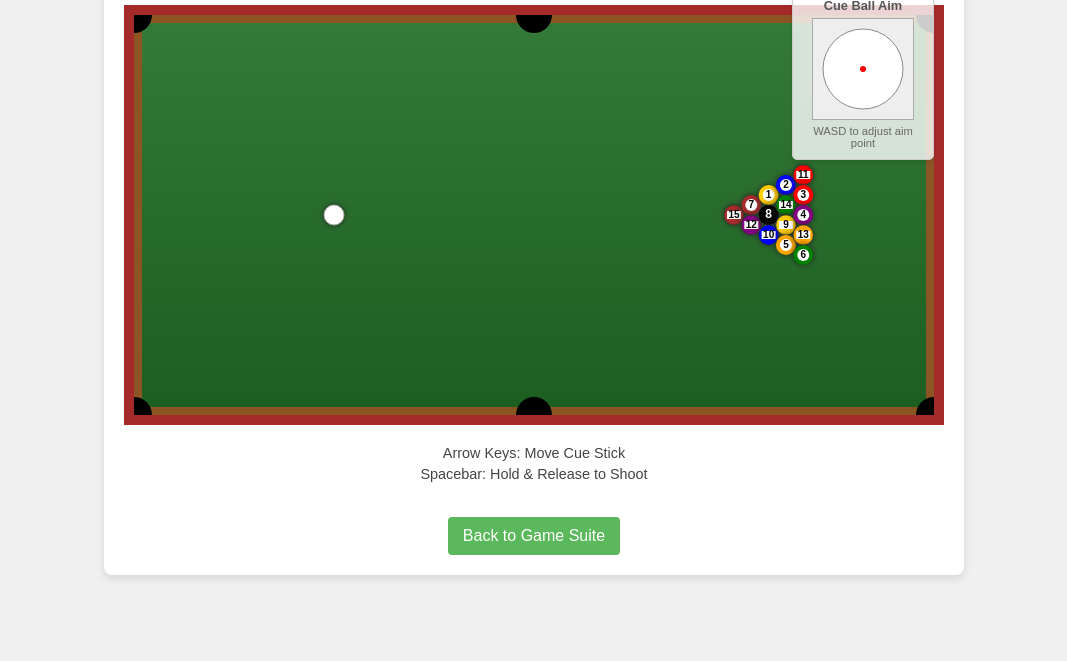
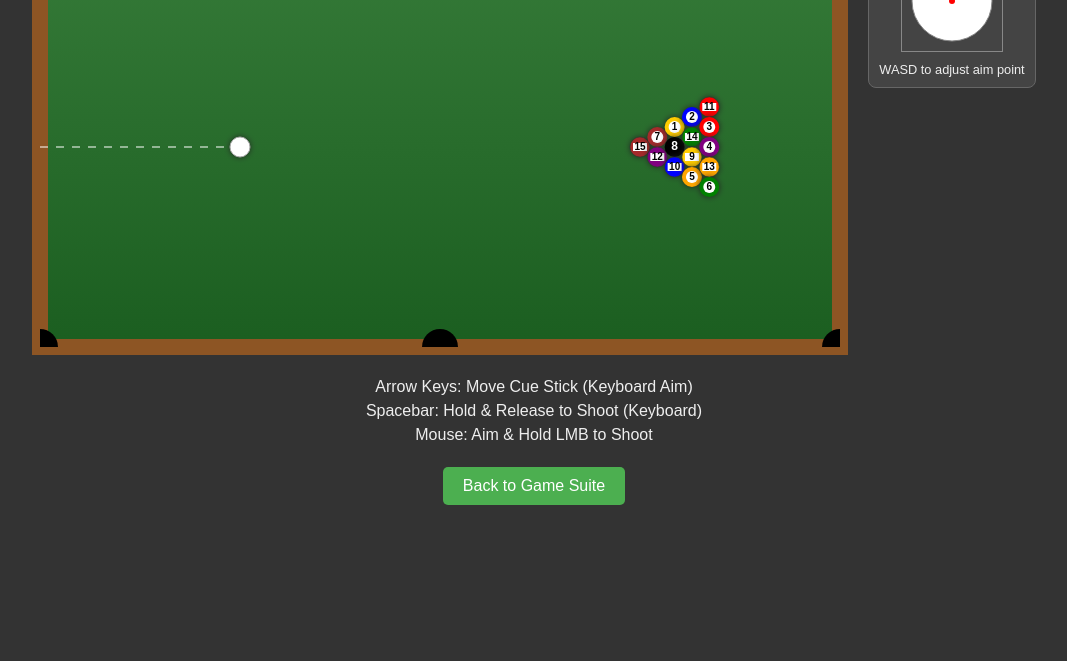
Before and after one commit to llkj11/KJGameSuite, a website: page games/pool_xl/index.html in a window 1280 px wide. Shown: the part 159-820 px from the top of the page, without its empty margins (106-1173 px from the left). Drawn offline with nearby package versions, Linux system fonts and the light colour scheme.

Commit message:
Added guide line for the pool stick while shooting; moved aim indicator outside of the bounds of the pool table; made background less of an eyesore

```diff
--- a/games/pool_xl/index.html
+++ b/games/pool_xl/index.html
@@ -5,23 +5,26 @@
     <meta name="viewport" content="width=device-width, initial-scale=1.0">
     <title>Pool XL</title>
     <link rel="stylesheet" href="style.css">
-    <script src="https://cdnjs.cloudflare.com/ajax/libs/matter-js/0.19.0/matter.min.js"></script>
 </head>
 <body>
+    <h1>Pool XL</h1>
     <div class="game-container">
-        <h1>Pool XL</h1>
         <canvas id="poolTable" width="800" height="400"></canvas>
-        <div id="ballIndicator" class="indicator-window">
-             <h2>Cue Ball Aim</h2>
-             <canvas id="indicatorCanvas" width="100" height="100"></canvas>
-             <p>WASD to adjust aim point</p>
+        <div class="aim-indicator-container">
+            <canvas id="indicatorCanvas" width="100" height="100"></canvas>
+            <p>WASD to adjust aim point</p>
         </div>
-         <div class="controls-info">
-             <p>Arrow Keys: Move Cue Stick</p>
-             <p>Spacebar: Hold & Release to Shoot</p>
-         </div>
-        <a href="../../index.html">Back to Game Suite</a>
     </div>
+
+    <div class="instructions">
+        Arrow Keys: Move Cue Stick (Keyboard Aim)<br>
+        Spacebar: Hold & Release to Shoot (Keyboard)<br>
+        Mouse: Aim & Hold LMB to Shoot
+    </div>
+
+    <button onclick="window.location.href='../../index.html'">Back to Game Suite</button>
+
+    <script src="https://cdnjs.cloudflare.com/ajax/libs/matter-js/0.19.0/matter.min.js"></script>
     <script src="script.js"></script>
 </body>
 </html>
--- a/games/pool_xl/script.js
+++ b/games/pool_xl/script.js
@@ -457,8 +457,25 @@ function drawPowerBar() {
 }
 
 function drawGuideLine() {
-     // TODO: Reimplement if needed, potentially using raycasting
-     console.log("Placeholder: drawGuideLine might need raycasting");
+     // Draw a guide line from cue ball in the shooting direction
+     if (!cueBallBody || !cueStick.visible) return;
+
+     const start = cueBallBody.position;
+     // Angle is AWAY from mouse, matching shoot direction
+     const angle = cueStick.angle + Math.PI;
+
+     ctx.save();
+     ctx.beginPath();
+     ctx.setLineDash([8, 8]); // Dashed line style
+     ctx.strokeStyle = 'rgba(255, 255, 255, 0.5)'; // Semi-transparent white
+     ctx.lineWidth = 2;
+     ctx.moveTo(start.x, start.y);
+     // Extend line - adjust length as needed (e.g., table width)
+     ctx.lineTo(start.x + Math.cos(angle) * TABLE_WIDTH, start.y + Math.sin(angle) * TABLE_WIDTH);
+     ctx.stroke();
+     ctx.closePath();
+     ctx.setLineDash([]); // Reset line dash
+     ctx.restore();
 }
 
 // --- Game Loop (Implementing Pocketing and Settling) ---
@@ -598,7 +615,9 @@ function gameLoop(timestamp) {
              aimPoint.x = 0;
              aimPoint.y = 0;
 
-             gamePhase = 'aiming'; // Return control to player
+             // Return control to player and make stick visible
+             gamePhase = 'aiming';
+             cueStick.visible = true;
         }
     }
 
@@ -627,9 +646,10 @@ function gameLoop(timestamp) {
 function respawnCueBall() {
      console.log("Respawning cue ball...");
      // Ensure old body is fully removed if somehow still tracked
-     if (cueBallBody && World.get(world, cueBallBody.id)) {
-         World.remove(world, cueBallBody);
-     }
+     // REMOVED FAULTY CHECK: The pocketing logic should handle removal.
+     // if (cueBallBody && World.get(world, cueBallBody.id)) {
+     //     World.remove(world, cueBallBody);
+     // }
 
      const cueBallX = TABLE_WIDTH / 4; // Head spot X
      const cueBallY = TABLE_HEIGHT / 2; // Head spot Y
--- a/games/pool_xl/style.css
+++ b/games/pool_xl/style.css
@@ -1,88 +1,81 @@
 body {
     font-family: sans-serif;
     display: flex;
-    justify-content: center;
+    flex-direction: column; /* Stack elements vertically */
     align-items: center;
+    justify-content: flex-start; /* Align to top */
     min-height: 100vh;
-    background-color: #f0f0f0;
     margin: 0;
+    background-color: #333; /* Darker background */
+    color: #eee; /* Light text for contrast */
+    padding-top: 20px; /* Add some padding at the top */
+}
+
+h1 {
+    margin-bottom: 20px;
 }
 
 .game-container {
-    text-align: center;
-    background-color: #fff;
-    padding: 20px;
-    border-radius: 8px;
-    box-shadow: 0 4px 8px rgba(0,0,0,0.1);
-    position: relative; /* Needed for absolute positioning of indicator */
+    display: flex; /* Arrange table and indicator side-by-side */
+    align-items: flex-start; /* Align items to the top */
+    gap: 20px; /* Space between table and indicator */
+    margin-bottom: 20px; /* Space below game area */
 }
 
-h1 {
-    color: #333;
-    margin-bottom: 20px;
+canvas#poolTable {
+    border: 8px solid #8d5524; /* Keep the wood border */
+    display: block;
+    background-color: #1b5e20; /* Dark green table, fallback */
+    /* Gradients/shadows are handled in script.js */
 }
 
-#poolTable {
-    background-color: green; /* Classic pool table felt color */
-    border: 10px solid brown; /* Wooden frame */
-    display: block;
-    margin: 0 auto 20px auto; /* Center the table */
+.aim-indicator-container {
+    display: flex;
+    flex-direction: column;
+    align-items: center;
+    padding: 10px;
+    background-color: #444; /* Slightly lighter than body background */
+    border-radius: 8px;
+    border: 1px solid #666;
 }
 
-.indicator-window {
-    position: absolute;
-    top: 80px; /* Adjust as needed */
-    right: 30px; /* Adjust as needed */
-    width: 120px;
-    background-color: rgba(255, 255, 255, 0.8);
-    border: 1px solid #ccc;
-    padding: 10px;
-    border-radius: 5px;
-    box-shadow: 0 2px 4px rgba(0,0,0,0.1);
+canvas#indicatorCanvas {
+    border: 1px solid #888;
+    margin-bottom: 10px;
+}
+
+.aim-indicator-container p {
+    margin: 0;
+    font-size: 0.8em;
     text-align: center;
 }
 
-.indicator-window h2 {
-    font-size: 0.8em;
-    margin-top: 0;
-    margin-bottom: 5px;
-    color: #555;
+.instructions {
+    margin-bottom: 20px; /* Space below instructions */
+    text-align: center;
+    line-height: 1.5;
 }
 
-#indicatorCanvas {
-    background-color: #eee;
-    border: 1px solid #aaa;
-    display: block;
-    margin: 0 auto 5px auto;
+button {
+    padding: 10px 20px;
+    font-size: 1em;
+    background-color: #4CAF50; /* Green */
+    color: white;
+    border: none;
+    border-radius: 5px;
+    cursor: pointer;
+    transition: background-color 0.2s ease;
 }
 
-.indicator-window p {
-    font-size: 0.7em;
-    color: #666;
-    margin: 0;
+button:hover {
+    background-color: #45a049;
+}
+
+/* Remove old styles if they exist */
+.indicator-window {
+    /* Remove old styles if they conflict */
 }
 
 .controls-info {
-    margin-bottom: 15px;
-    font-size: 0.9em;
-    color: #444;
+    /* Remove old styles if they conflict */
 }
-
-.controls-info p {
-    margin: 5px 0;
-}
-
-a {
-    display: inline-block;
-    margin-top: 20px;
-    padding: 10px 15px;
-    background-color: #5cb85c;
-    color: white;
-    text-decoration: none;
-    border-radius: 4px;
-    transition: background-color 0.3s;
-}
-
-a:hover {
-    background-color: #4cae4c;
-}
```
